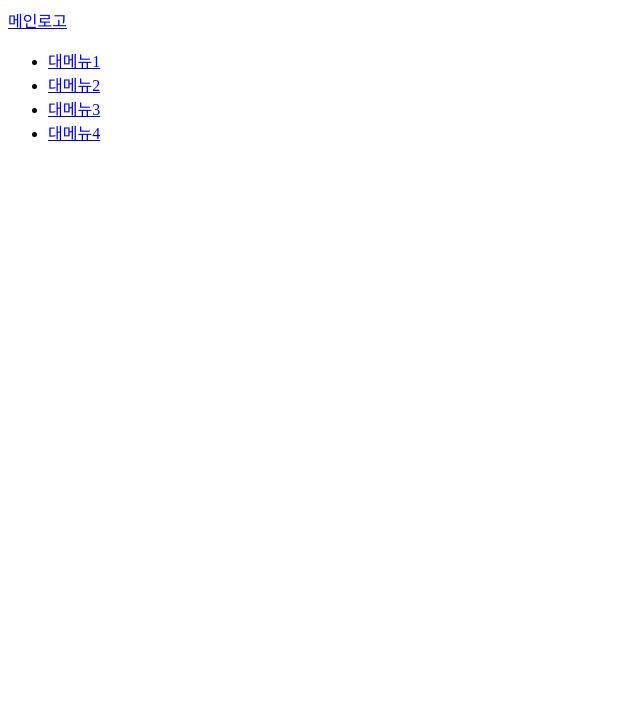
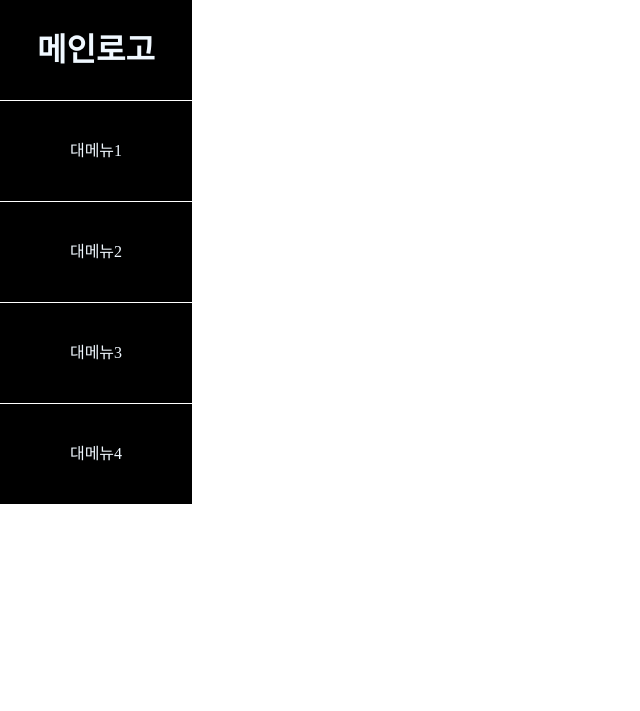
Before and after one commit to ssoroy/soralee, a plain HTML site: page 0718.html in a window 1280 px wide. Shown: the whole page, without its empty margins (0-640 px from the left). Drawn offline with Linux system fonts and the light colour scheme.

Commit message:
0718연습

```diff
--- a/0718.html
+++ b/0718.html
@@ -5,17 +5,94 @@
     <meta http-equiv="X-UA-Compatible" content="IE=edge">
     <meta name="viewport" content="width=device-width, initial-scale=1.0">
     <title>Document</title>
+    <style>
+        *{
+            margin: 0;
+            padding: 0;
+        }
+        a{
+            text-decoration: none
+        }
+        header{
+            width: 15%;
+            background-color: black;
+            text-align: center;
+        }
+        header h1 a{
+            color: aliceblue;
+            line-height: 100px;
+            display: block;
+        }
+        header .depth02{
+            height: 0;
+            overflow: hidden;
+            transition: 0.6s;
+        }
+        header nav > ul > li:hover .depth02{
+            height: 204px;
+        }
+        header nav ul{
+            list-style: none;
+        }
+        header nav ul li{
+            border-top: solid 1px white;
+        }
+        header nav ul li a{
+            color: aliceblue;
+            line-height: 100px;
+            display: block;
+        }
+        header .depth02 > li > a{
+            line-height: 50px;
+            background-color: gray;
+
+        }
+    </style>
 </head>
 <body>
     <header>
-        <a href="#">메인로고</a>
+        <h1>
+            <a href="#">메인로고</a>
+        </h1>
         <nav>
-            <ul>
-                <li><a href="#">대메뉴1</a></li>
-                <li><a href="#">대메뉴2</a></li>
-                <li><a href="#">대메뉴3</a></li>
-                <li><a href="#">대메뉴4</a></li>
-            </ul>
+            <ul class="depth01">
+                <li>
+                    <a href="#">대메뉴1</a>
+                    <ul class="depth02">
+                        <li><a href="#">소메뉴1</a></li>
+                        <li><a href="#">소메뉴2</a></li>
+                        <li><a href="#">소메뉴3</a></li>
+                        <li><a href="#">소메뉴4</a></li>
+                    </ul>
+                </li>
+                <li>
+                    <a href="#">대메뉴2</a>
+                    <ul class="depth02">
+                        <li><a href="#">소메뉴1</a></li>
+                        <li><a href="#">소메뉴2</a></li>
+                        <li><a href="#">소메뉴3</a></li>
+                        <li><a href="#">소메뉴4</a></li>
+                    </ul>
+                </li>
+                <li>
+                    <a href="#">대메뉴3</a>
+                    <ul class="depth02">
+                        <li><a href="#">소메뉴1</a></li>
+                        <li><a href="#">소메뉴2</a></li>
+                        <li><a href="#">소메뉴3</a></li>
+                        <li><a href="#">소메뉴4</a></li>
+                    </ul>
+                </li>
+                <li>
+                    <a href="#">대메뉴4</a>
+                    <ul class="depth02">
+                        <li><a href="#">소메뉴1</a></li>
+                        <li><a href="#">소메뉴2</a></li>
+                        <li><a href="#">소메뉴3</a></li>
+                        <li><a href="#">소메뉴4</a></li>
+                </ul>
+                </li>
+                </ul>
         </nav>
     </header>
 </body>
```
